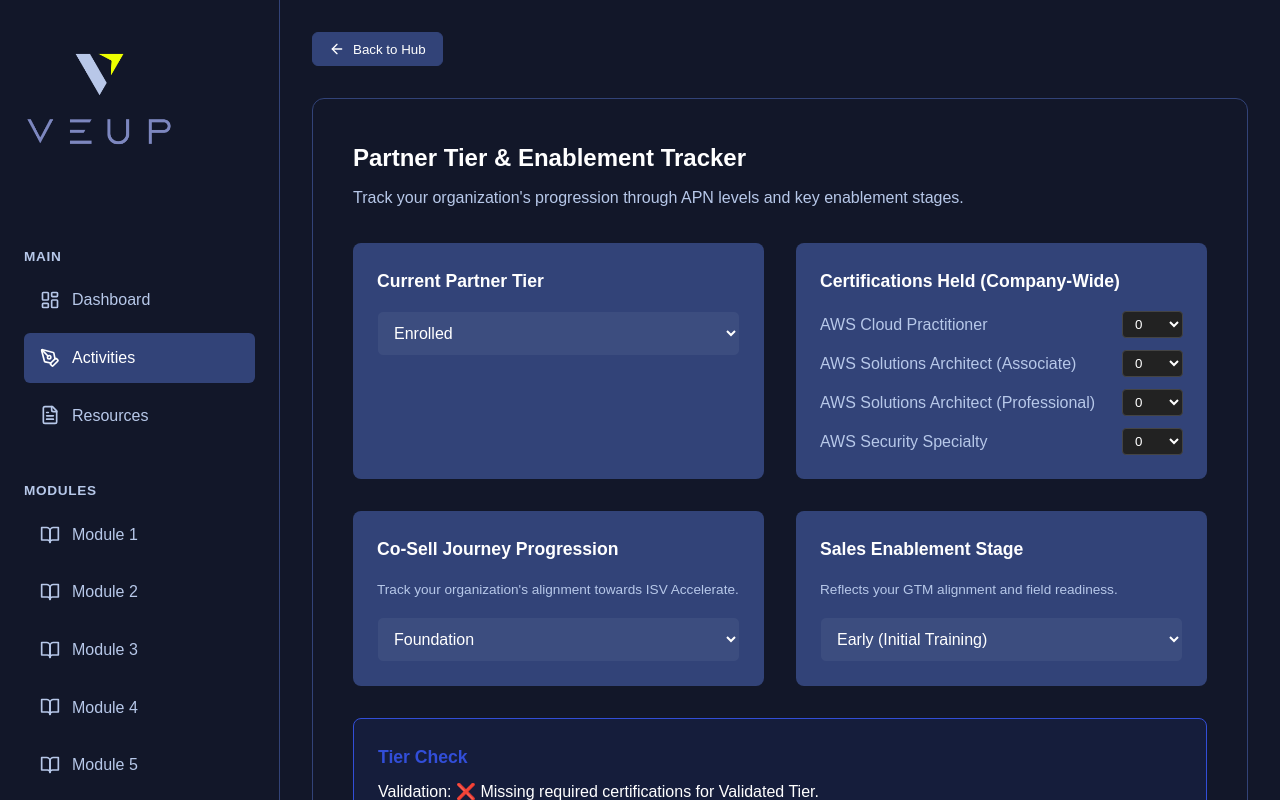
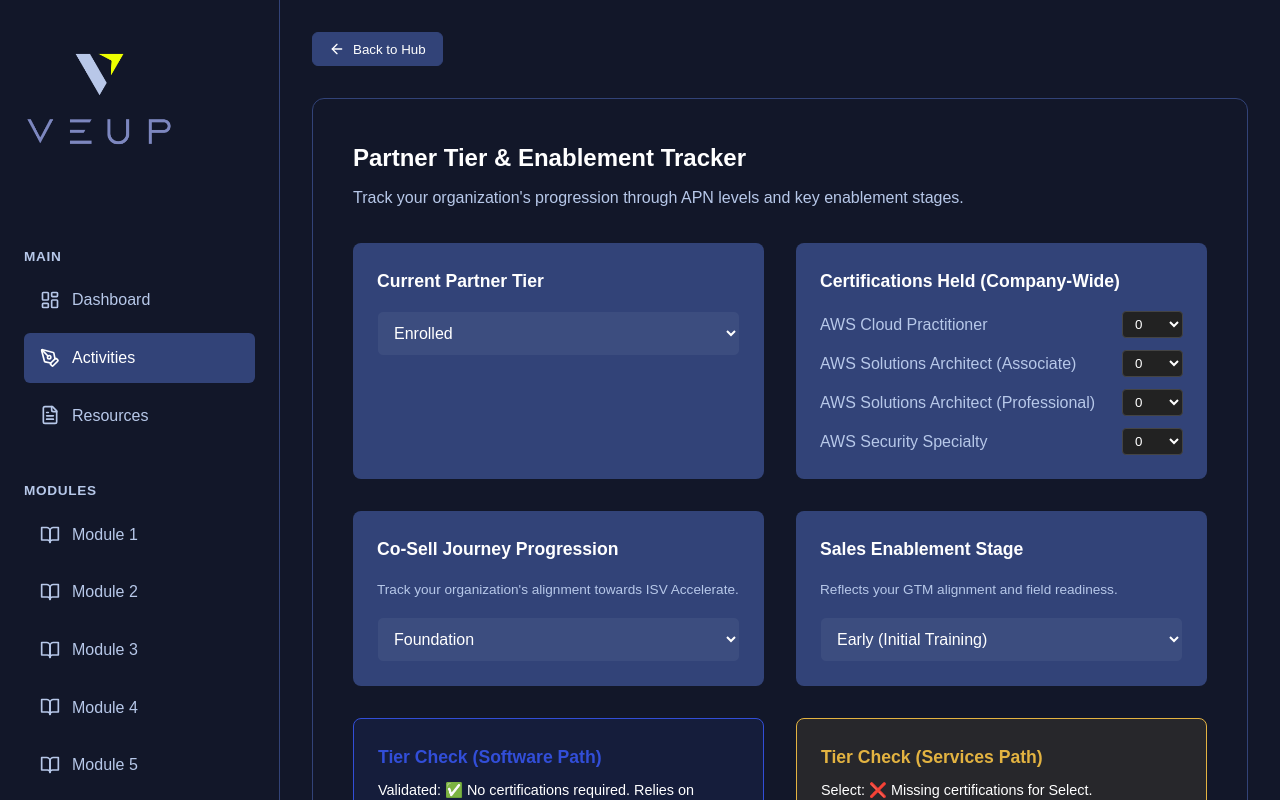
Before and after one commit to emilycarney-veup/veup-platform, a React (Vite) app: page /activities in a window 1280 px wide. Both pictures are taken after a click on the element "Partner Tier & Certs". Shown: the top 800 px of the page. Built offline with nearby package versions, Linux system fonts and the light colour scheme; a web font is replaced by a local one.

Commit message:
Update PartnerTierTracker to split Software and Services Path tier checks

```diff
--- a/src/components/activities/PartnerTierTracker.jsx
+++ b/src/components/activities/PartnerTierTracker.jsx
@@ -14,19 +14,18 @@
   const handleEnablementChange = (e) => updateActivityData('partnerTier', { enablementStage: e.target.value });
 
   const requiredCerts = {
-    Validated: { cp: 2, sa: 2 },
-    Differentiated: { cp: 4, sa: 4 }
+    SoftwareDifferentiated: { cp: 4, sa: 4, pro: 1 },
+    ServicesSelect: { cp: 2, sa: 2 },
+    ServicesAdvanced: { cp: 4, sa: 4, pro: 3 },
+    ServicesPremier: { cp: 10, sa: 10, pro: 10 }
   };
 
   const isEligible = (tier) => {
-    if (tier === 'Validated') {
-      return partnerTier.certs.cloudPractitioner >= requiredCerts.Validated.cp &&
-             partnerTier.certs.solutionsArchitectAssoc >= requiredCerts.Validated.sa;
-    }
-    if (tier === 'Differentiated') {
-      return partnerTier.certs.cloudPractitioner >= requiredCerts.Differentiated.cp &&
-             partnerTier.certs.solutionsArchitectPro >= requiredCerts.Differentiated.sa;
-    }
+    if (tier === 'SoftwareValidated') return true; // Handled by ACE/FTR, no certs
+    if (tier === 'SoftwareDifferentiated') return partnerTier.certs.cloudPractitioner >= requiredCerts.SoftwareDifferentiated.cp && partnerTier.certs.solutionsArchitectPro >= requiredCerts.SoftwareDifferentiated.pro;
+    if (tier === 'ServicesSelect') return partnerTier.certs.cloudPractitioner >= requiredCerts.ServicesSelect.cp && partnerTier.certs.solutionsArchitectAssoc >= requiredCerts.ServicesSelect.sa;
+    if (tier === 'ServicesAdvanced') return partnerTier.certs.cloudPractitioner >= requiredCerts.ServicesAdvanced.cp && partnerTier.certs.solutionsArchitectPro >= requiredCerts.ServicesAdvanced.pro;
+    if (tier === 'ServicesPremier') return partnerTier.certs.cloudPractitioner >= requiredCerts.ServicesPremier.cp && partnerTier.certs.solutionsArchitectPro >= requiredCerts.ServicesPremier.pro;
     return true;
   };
 
@@ -46,9 +45,11 @@
             style={{ width: '100%', padding: '0.75rem', backgroundColor: 'rgba(255,255,255,0.05)', color: '#fff', border: '1px solid var(--border-color)', borderRadius: '6px', fontSize: '1rem' }}
           >
             <option value="Enrolled">Enrolled</option>
-            <option value="Select">Select / Confirmed</option>
-            <option value="Validated">Validated</option>
-            <option value="Differentiated">Differentiated</option>
+            <option value="SoftwareValidated">Software: Validated</option>
+            <option value="SoftwareDifferentiated">Software: Differentiated</option>
+            <option value="ServicesSelect">Services: Select</option>
+            <option value="ServicesAdvanced">Services: Advanced</option>
+            <option value="ServicesPremier">Services: Premier</option>
           </select>
         </div>
 
@@ -114,14 +115,28 @@
         </div>
       </div>
 
-      <div style={{ marginTop: '2rem', padding: '1.5rem', backgroundColor: 'rgba(50, 78, 216, 0.1)', borderRadius: '8px', border: '1px solid var(--primary-color)' }}>
-        <h3 style={{ color: 'var(--primary-color)', marginBottom: '0.5rem', fontSize: '1.1rem' }}>Tier Check</h3>
-        <p style={{ color: '#fff' }}>
-          Validation: {isEligible('Validated') ? '✅ Fast-track Validated Tier readiness met.' : '❌ Missing required certifications for Validated Tier.'}
-        </p>
-        <p style={{ color: '#fff', marginTop: '0.5rem' }}>
-          Differentiated: {isEligible('Differentiated') ? '✅ Differentiated Tier technical baseline met.' : '❌ Missing required advanced certifications for Differentiated.'}
-        </p>
+      <div style={{ marginTop: '2rem', display: 'grid', gridTemplateColumns: '1fr 1fr', gap: '2rem' }}>
+        <div style={{ padding: '1.5rem', backgroundColor: 'rgba(50, 78, 216, 0.1)', borderRadius: '8px', border: '1px solid var(--primary-color)' }}>
+          <h3 style={{ color: 'var(--primary-color)', marginBottom: '0.5rem', fontSize: '1.1rem' }}>Tier Check (Software Path)</h3>
+          <p style={{ color: '#fff', fontSize: '0.9rem' }}>
+            Validated: ✅ No certifications required. Relies on successful ACE Pipeline and FTR submission.
+          </p>
+          <p style={{ color: '#fff', fontSize: '0.9rem', marginTop: '0.5rem' }}>
+            Differentiated: {isEligible('SoftwareDifferentiated') ? '✅ Technical baseline met.' : '❌ Missing required advanced certifications for Differentiated.'}
+          </p>
+        </div>
+        <div style={{ padding: '1.5rem', backgroundColor: 'rgba(227, 179, 65, 0.1)', borderRadius: '8px', border: '1px solid #e3b341' }}>
+          <h3 style={{ color: '#e3b341', marginBottom: '0.5rem', fontSize: '1.1rem' }}>Tier Check (Services Path)</h3>
+          <p style={{ color: '#fff', fontSize: '0.9rem' }}>
+            Select: {isEligible('ServicesSelect') ? '✅ Tier readiness met.' : '❌ Missing certifications for Select.'}
+          </p>
+          <p style={{ color: '#fff', fontSize: '0.9rem', marginTop: '0.5rem' }}>
+            Advanced: {isEligible('ServicesAdvanced') ? '✅ Advanced Tier baseline met.' : '❌ Missing required advanced certifications for Advanced.'}
+          </p>
+          <p style={{ color: '#fff', fontSize: '0.9rem', marginTop: '0.5rem' }}>
+            Premier: {isEligible('ServicesPremier') ? '✅ Premier baseline met.' : '❌ Missing massive certification density for Premier.'}
+          </p>
+        </div>
       </div>
     </div>
   );
```
